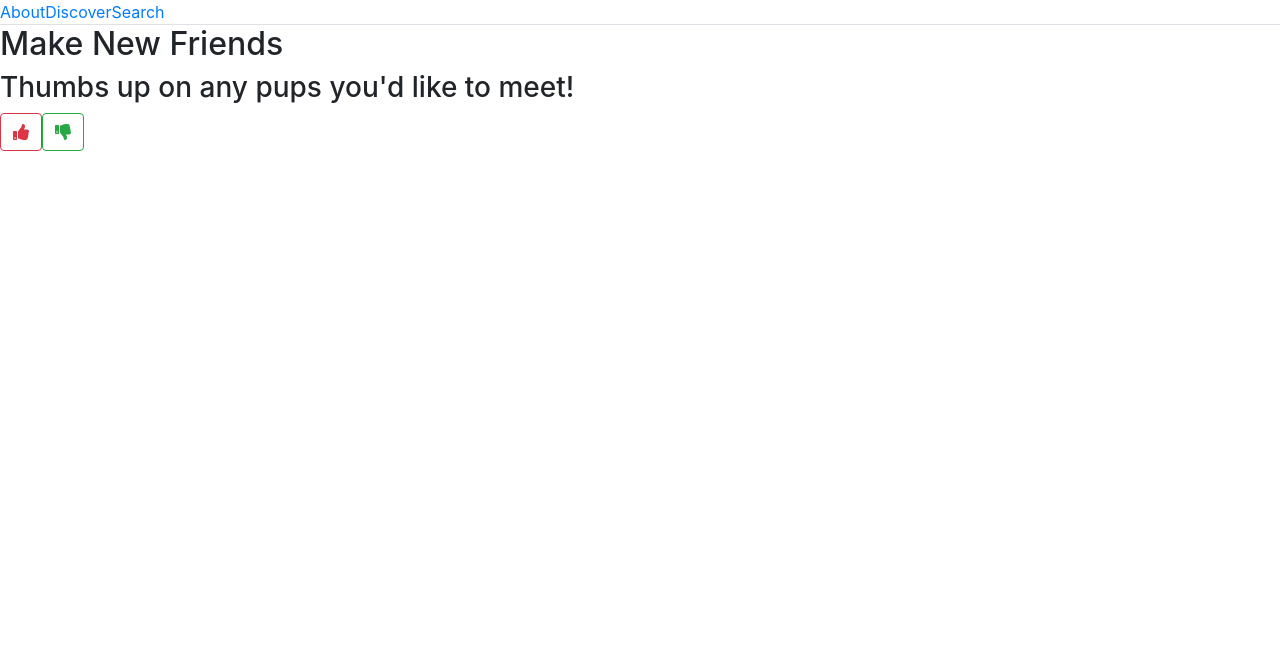
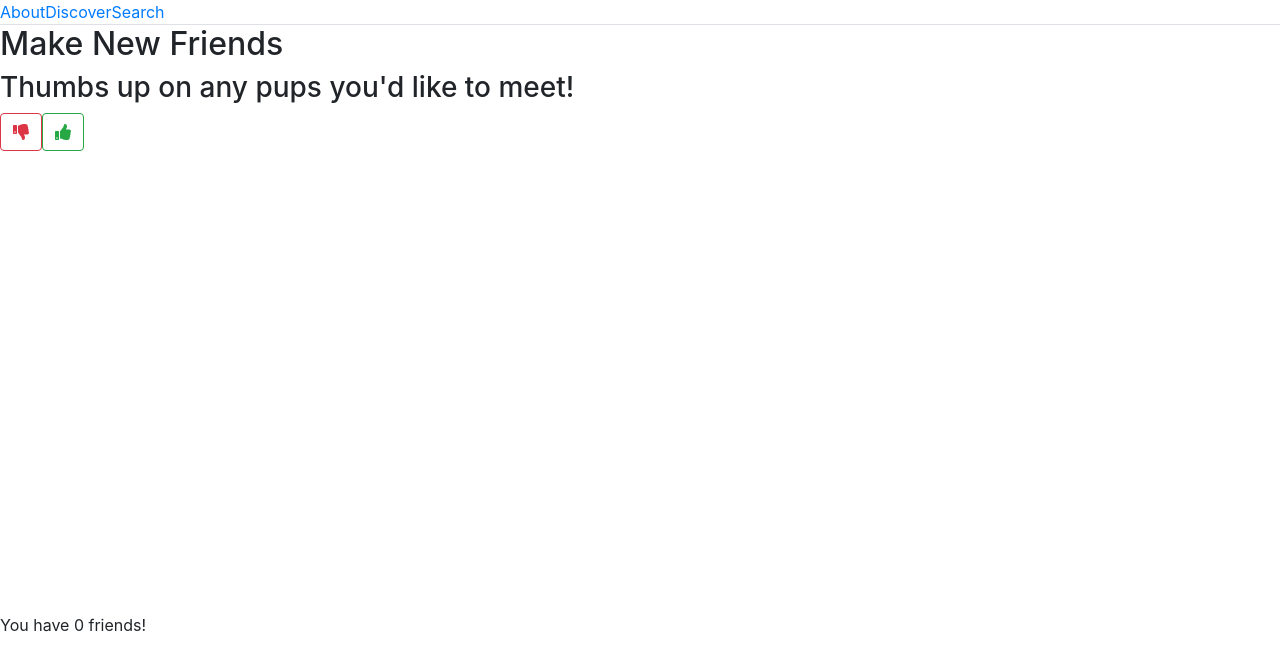
Before and after one commit to mtorcellini/pupster, a React (Create React App) app: page /discover in a window 1280 px wide. Shown: the top 670 px of the page. Built offline with nearby package versions, Linux system fonts and the light colour scheme; no server answers.

Commit message:
rdiscover features - make friends

```diff
--- a/src/components/pages/Discovery.js
+++ b/src/components/pages/Discovery.js
@@ -4,7 +4,9 @@ import React from "react";
 class Discovery extends React.Component {
 
   state = {
-    image : ""
+    image : "",
+    friends : 0,
+    liked: false
   }
 
   componentDidMount() {
@@ -18,9 +20,32 @@ class Discovery extends React.Component {
       })
   }
 
+  handleDown = () => {
+    this.state.liked = false;
+    this.getDog();
+  }
+
+  handleUp = () => {
+    this.state.liked = false;
+    // one in five chance
+    const res = Math.floor(Math.random() * 5);
+    if (res == 0) {
+      this.setState({
+        friends : this.state.friends + 1,
+        liked : true
+      })
+    }
+    this.getDog();
+  }
+
   render() {
 
     const dogUrl = this.state.image;
+    let message = "";
+
+    if (this.state.liked) {
+      message = <p>That dog liked you too! You made another friend!</p>
+    }
 
     return (
       <div>
@@ -28,13 +53,15 @@ class Discovery extends React.Component {
         <h3>Thumbs up on any pups you'd like to meet!</h3>
         <div style={{backgroundImage: `url(${dogUrl})`, backgroundSize:
         "cover", backgroundPosition: "center", height: "500px", width: "500px"}} id="doggo-frame">
-        <button type="button" className="btn btn-outline-danger" id="no">
+        <button type="button" className="btn btn-outline-danger" id="no" onClick={this.handleDown}>
+        <i className="fas fa-thumbs-down"></i>
+        </button>
+        <button type="button" className="btn btn-outline-success" id="yes" onClick={this.handleUp}>
         <i className="fas fa-thumbs-up"></i>
         </button>
-        <button type="button" className="btn btn-outline-success" id="yes">
-        <i className="fas fa-thumbs-down"></i>
-        </button>
       </div>
+      <p>You have {this.state.friends} friends!</p>
+      {message}
     </div>
     )
   }
```
